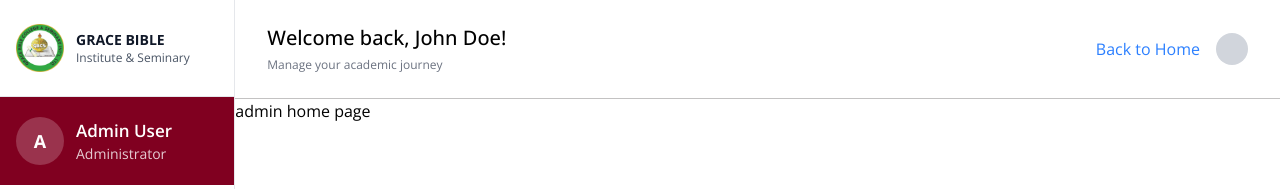
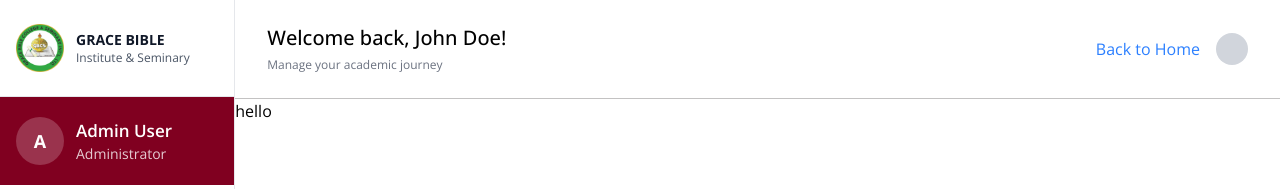
Before and after one commit to Victorwilly/gbcs, a React (Vite) app: page /dashboard/admin in a window 1280 px wide. Shown: the top 189 px of the page. Built offline with nearby package versions, Linux system fonts and the light colour scheme.

Commit message:
code cleanup

```diff
--- a/src/pages/Dashboard/Admin/AdminHome.tsx
+++ b/src/pages/Dashboard/Admin/AdminHome.tsx
@@ -1,9 +1,11 @@
+
+
 const AdminHome = () => {
-    return(
-        <>
-<p>admin home page</p>
-        </>
-    )
-}
+  return (
+    <>
+   <p>hello </p>
+    </>
+  );
+};
 
 export default AdminHome;
```
